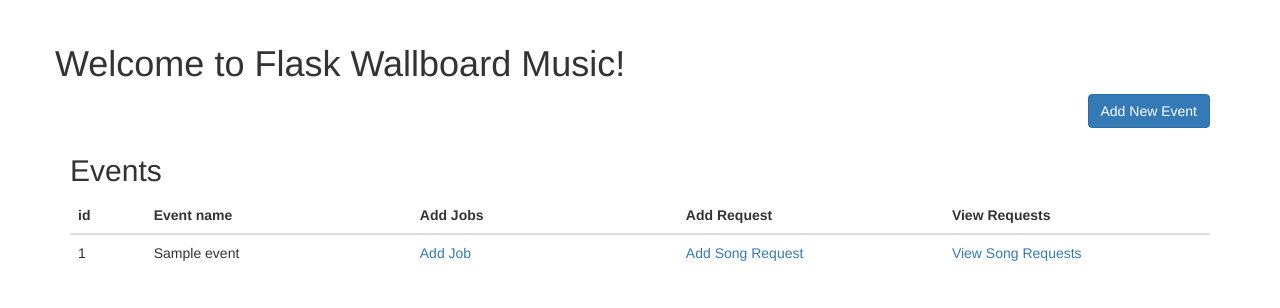
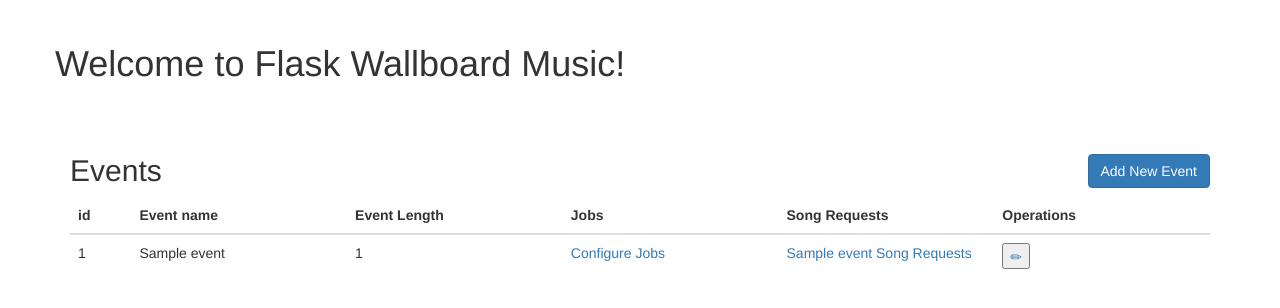
Before and after one commit to MichaelJAndy/flask-wallboard-music, a Python web app: template project/templates/main/home.html in a window 1280 px wide. Shown: the part 51-359 px from the top of the page. Run offline with Jinja, Linux system fonts and the light colour scheme; the template is opened without the code that fills it: most values are stand-ins (such as "Sample title", 1, 10 or a date in 2020); some libraries are stand-ins or nearby versions; some web fonts are replaced.

Commit message:
Event Edit, Job Delete added

```diff
--- a/project/__init__.py
+++ b/project/__init__.py
@@ -115,4 +115,5 @@
 def server_error_page(error):
     return render_template("errors/500.html"), 500
 
+
 scheduler.start()
--- a/project/job/dao.py
+++ b/project/job/dao.py
@@ -48,5 +48,6 @@
         return db.session.query(Job).filter_by(**kwargs).all()
 
     def delete_job(self, job):
+        scheduler.remove_job(job.apscheduler_job_id)
         db.session.delete(job)
         db.session.commit()
--- a/project/song/helpers.py
+++ b/project/song/helpers.py
@@ -3,6 +3,7 @@
 import youtube_dl
 import threading
 from project.song.dao import SongRequestDAO, SongFileDAO
+from project import app
 
 # TODO: This doesn't seem like an efficient way to get app.config, but...
 # from project import app
--- a/project/song/views.py
+++ b/project/song/views.py
@@ -101,4 +101,6 @@
 @song_blueprint.route('/songs/playsong/<int:request_id>')
 def play(request_id):
     song_request = song_request_dao.get_song_request_by_id(request_id)
-    return render_template('songs/playsong.html', request=song_request)
+    from project.event.dao import EventDAO
+    event = EventDAO().get_event_by_id(song_request.event_id)
+    return render_template('songs/playsong.html', request=song_request, event=event)
--- a/project/templates/event/add.html
+++ b/project/templates/event/add.html
@@ -9,24 +9,21 @@
 
   <br>
 
-
   <form class="form" role="form" method="post" action="">
 
     {{ form.csrf_token }}
     {{ form.hidden_tag() }}
     {{ wtf.form_errors(form, hiddens="only") }}
 
-
     <div class="col-lg-4 col-sm-4">
 
       {{ wtf.form_field(form.name) }}
+      {{ wtf.form_field(form.play_length) }}
 
       <button class="btn btn-success" type="submit">Add Event!</button>
       <br><br>
 
     </div>
-
   </form>
 
-
 {% endblock content %}
--- a/project/templates/main/home.html
+++ b/project/templates/main/home.html
@@ -7,12 +7,12 @@
             <h1>Welcome to Flask Wallboard Music!</h1>
         </div>
 
-    <a href="{{ url_for('event.add') }}"><button type="button" class="btn btn-primary pull-right">Add New Event</button></a>
-
         <div class="entries">
             <br>
             <br>
-            <h2>Events</h2>
+            <h2>
+                Events <a href="{{ url_for('event.add') }}"><button type="button" class="btn btn-primary pull-right">Add New Event</button></a>
+            </h2>
             <div class="datagrid">
 
                 {% if events %}
@@ -22,9 +22,10 @@
                         <tr>
                             <th width="15px"><strong>id</strong></th>
                             <th width="100px"><strong>Event name</strong></th>
-                        <th width="100px"><strong>Add Jobs</strong></th>
-                        <th width="100px"><strong>Add Request</strong></th>
-                        <th width="100px"><strong>View Requests</strong></th>
+                            <th width="100px"><strong>Event Length</strong></th>
+                            <th width="100px"><strong>Jobs</strong></th>
+                            <th width="100px"><strong>Song Requests</strong></th>
+                            <th width="100px"><strong>Operations</strong></th>
 
                         </tr>
                         </thead>
@@ -32,9 +33,15 @@
                             <tr>
                                 <td>{{ event.id }}</td>
                                 <td>{{ event.name }}</td>
-                            <td><a href="{{ url_for('job.add', event_id=event.id) }}">Add Job</a></td>
-                            <td><a href="{{ url_for('song.add', event_id=event.id) }}">Add Song Request</a></td>
-                            <td><a href="{{ url_for('song.view', event_id=event.id) }}">View Song Requests</a></td>
+                                <td>{{ event.play_length }}</td>
+                                <td><a href="{{ url_for('job.view', event_id=event.id) }}">Configure Jobs</a></td>
+                                <td><a href="{{ url_for('song.view', event_id=event.id) }}">{{ event.name }} Song Requests</a></td>
+                                <td>
+                                    <a href="{{ url_for('event.edit', event_id=event.id) }}">
+                                        <button>
+                                            <span class="glyphicon glyphicon-pencil"></span>
+                                        </button>
+                                    </a>
                                 </td>
                             </tr>
                         {% endfor %}
--- a/project/templates/songs/playsong.html
+++ b/project/templates/songs/playsong.html
@@ -15,8 +15,9 @@
                     this.currentTime = {{ request.delay }};
                 }, false);
 
-                {# TODO: populate with job timeout time #}
-                setTimeout(function() { window.close(); }, 5000);
+
+{#                setTimeout(function() { window.close(); }, 5000);#}
+                setTimeout(function() { window.close(); }, {{ event.play_length }} );
 
             </script>
 
--- a/project/templates/songs/view.html
+++ b/project/templates/songs/view.html
@@ -4,9 +4,8 @@
     <div class="entries">
         <br>
         <br>
-        <a href="{{ url_for('song.add', event_id=event_id) }}"><button type="button" class="btn btn-primary pull-right">Add Song Request</button></a>
 
-        <h2>Requested Songs</h2>
+        <h2>Requested Songs <a href="{{ url_for('song.add', event_id=event_id) }}"><button type="button" class="btn btn-primary pull-right">Add Song Request</button></a> </h2>
 
         <div class="datagrid">
 
```
Also changed, not shown: project/event/forms.py (+4 -3 lines), project/event/views.py (+32 -7 lines), project/job/views.py (+17 -2 lines), project/models.py (+4 -3 lines), project/templates/event/edit.html (added, +34 -0 lines), project/templates/job/view.html (+11 -2 lines). Lines whose indentation alone changed are shown as unchanged.
